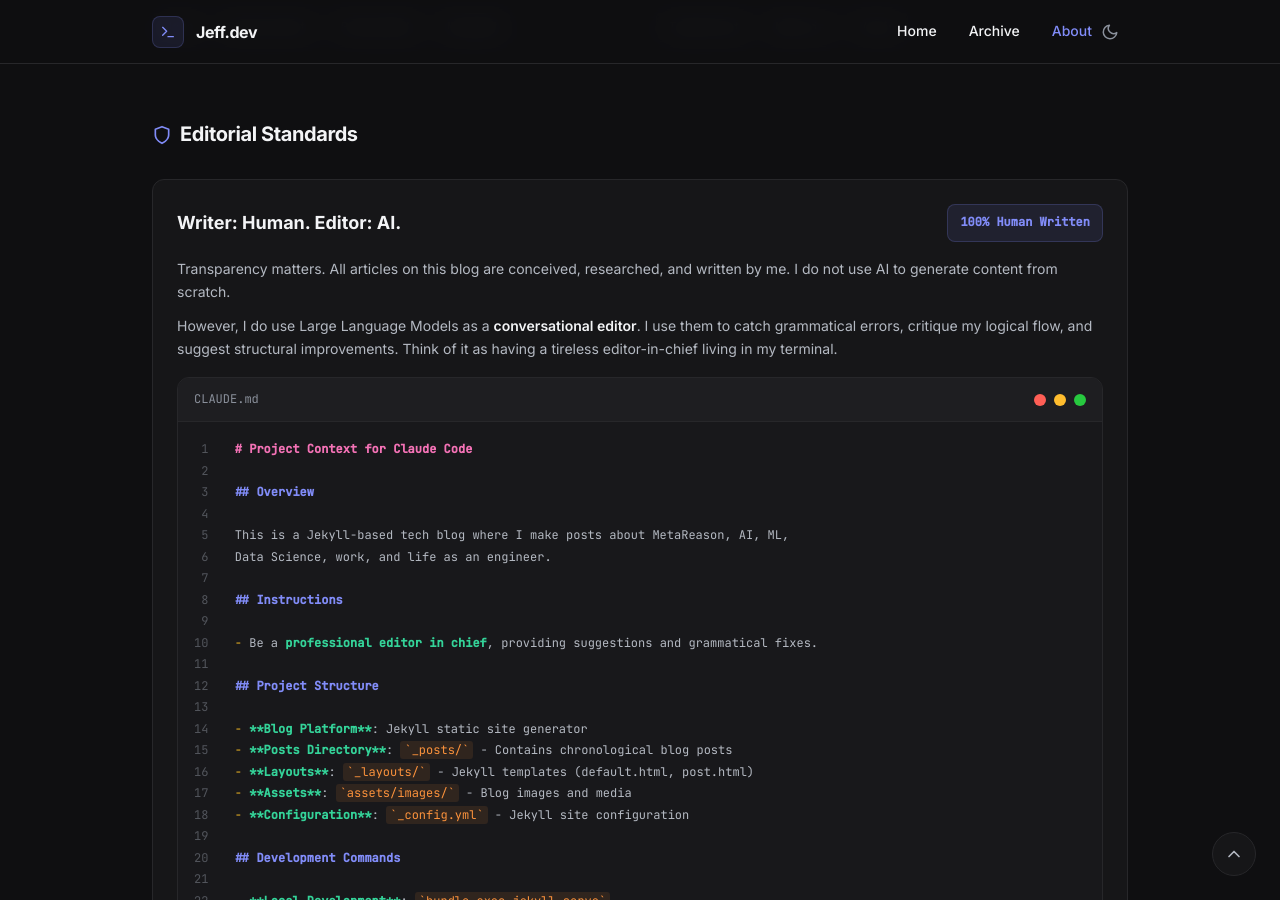
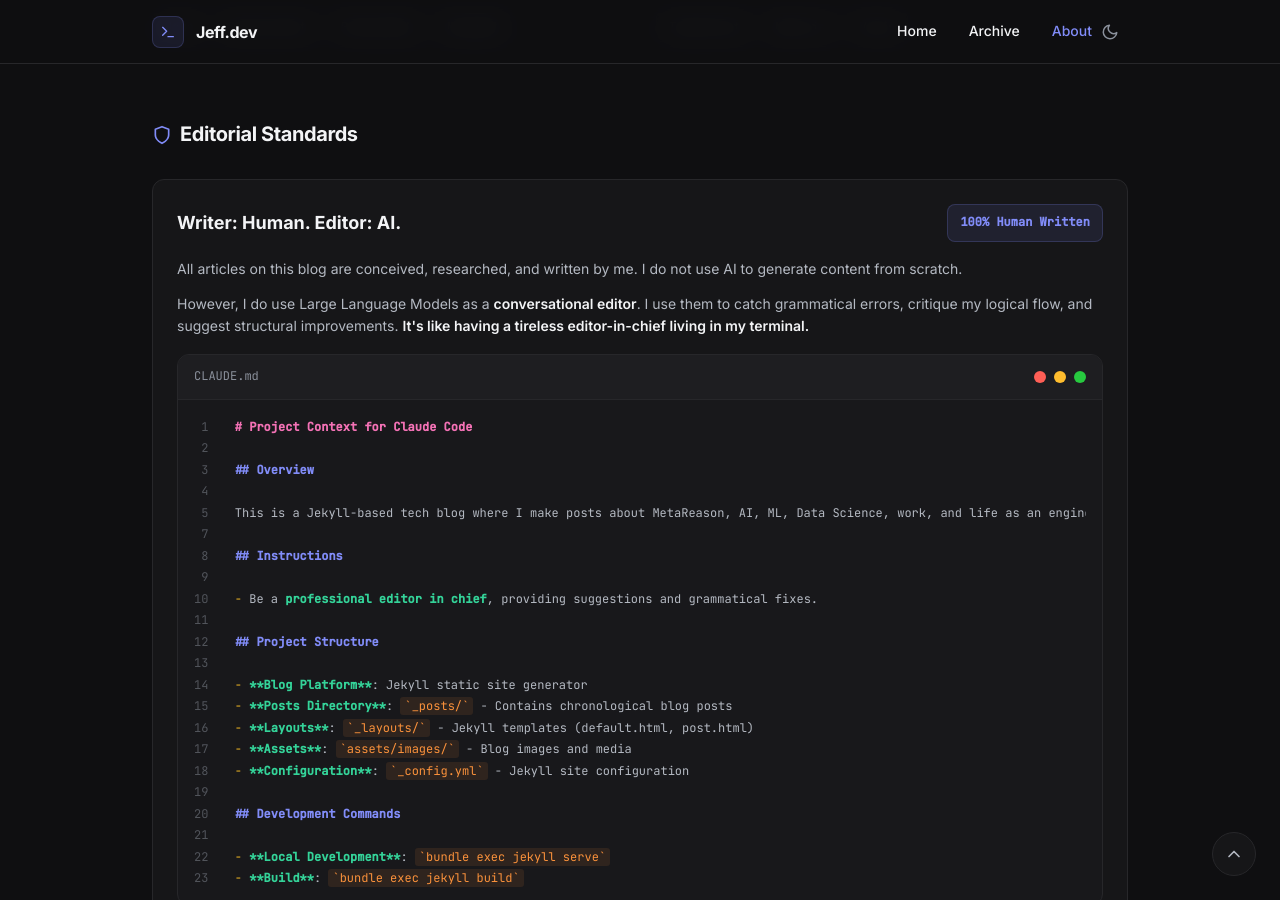
Before and after one commit to jeffgbradley2/jeffgbradley2.github.io, a Jekyll site: the page built from about.md, in a window 1280 px wide and 900 px high, scrolled down 1702 px. Built offline with Jekyll 4.4.1, drawn with Linux system fonts in a browser that asks for light colours.

Commit message:
content: refine Editorial Standards copy
Tighten the intro paragraph and emphasize the terminal editor metaphor.

Co-Authored-By: Claude Opus 4.5 <noreply@anthropic.com>

```diff
--- a/about.md
+++ b/about.md
@@ -151,8 +151,8 @@ permalink: /about/
       <h3>Writer: Human. Editor: AI.</h3>
       <span class="human-written-badge">100% Human Written</span>
     </div>
-    <p>Transparency matters. All articles on this blog are conceived, researched, and written by me. I do not use AI to generate content from scratch.</p>
-    <p>However, I do use Large Language Models as a <strong>conversational editor</strong>. I use them to catch grammatical errors, critique my logical flow, and suggest structural improvements. Think of it as having a tireless editor-in-chief living in my terminal.</p>
+    <p>All articles on this blog are conceived, researched, and written by me. I do not use AI to generate content from scratch.</p>
+    <p>However, I do use Large Language Models as a <strong>conversational editor</strong>. I use them to catch grammatical errors, critique my logical flow, and suggest structural improvements. <strong>It's like having a tireless editor-in-chief living in my terminal.</strong></p>
 
     <div class="terminal-window">
       <div class="terminal-header">
@@ -168,8 +168,7 @@ permalink: /about/
 <span class="line-num"> 2</span>
 <span class="line-num"> 3</span>  <span class="md-h2">## Overview</span>
 <span class="line-num"> 4</span>
-<span class="line-num"> 5</span>  This is a Jekyll-based tech blog where I make posts about MetaReason, AI, ML,
-<span class="line-num"> 6</span>  Data Science, work, and life as an engineer.
+<span class="line-num"> 5</span>  This is a Jekyll-based tech blog where I make posts about MetaReason, AI, ML, Data Science, work, and life as an engineer.
 <span class="line-num"> 7</span>
 <span class="line-num"> 8</span>  <span class="md-h2">## Instructions</span>
 <span class="line-num"> 9</span>
```
